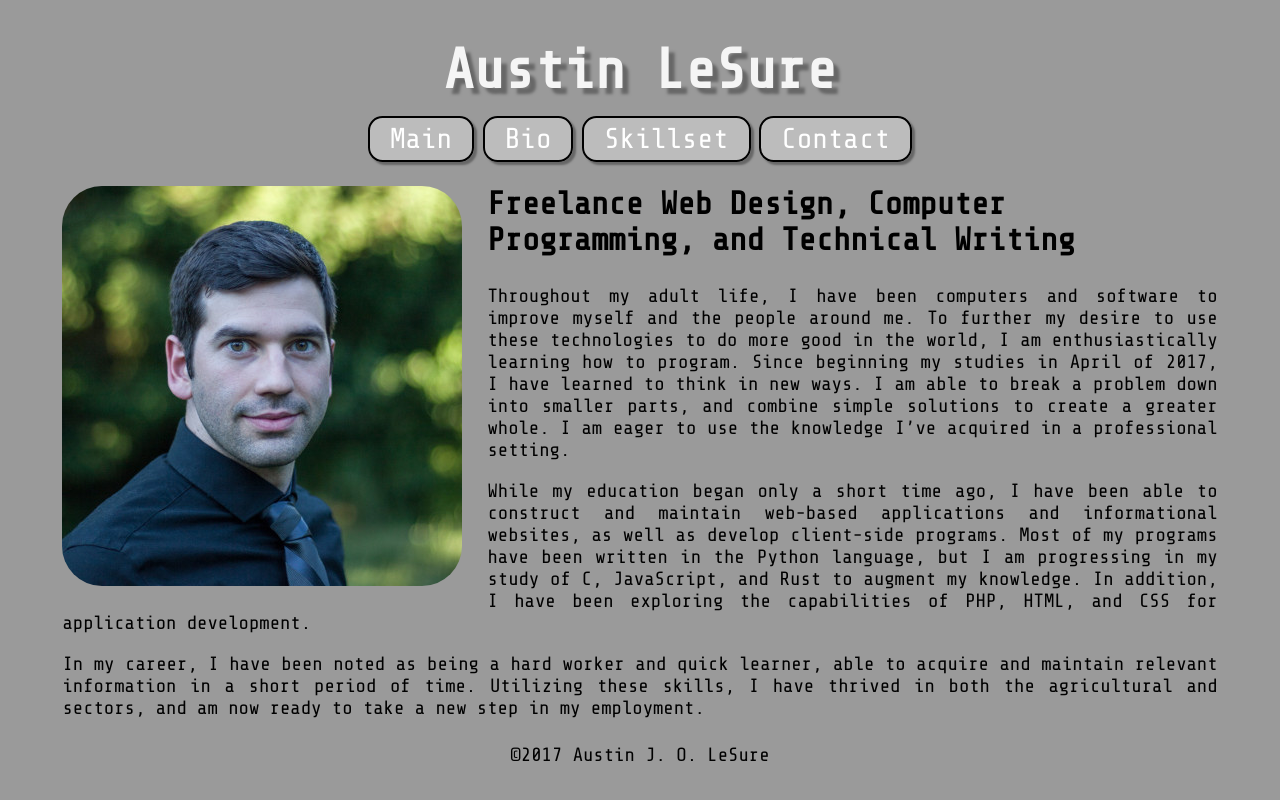
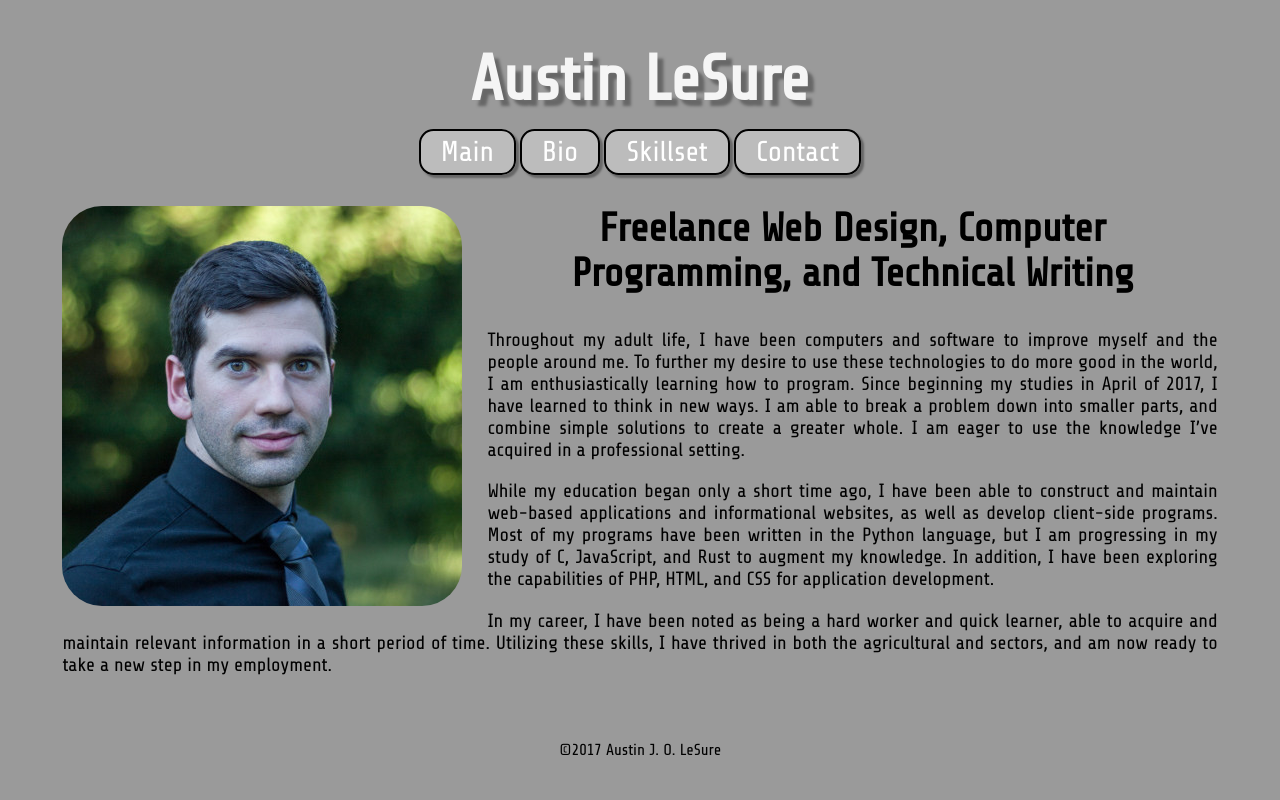
Before and after one commit to austinlesure/austinlesure.com, a Flask app: page / in a window 1280 px wide. Run offline with Flask 2, Linux system fonts and the light colour scheme.

Commit message:
added div.box, changed default font to sans-serif over monospace

```diff
--- a/static/style.css
+++ b/static/style.css
@@ -1,11 +1,12 @@
 
-@import 'https://fonts.googleapis.com/css?family=Share+Tech+Mono';
+@import url('https://fonts.googleapis.com/css?family=Share+Tech+Mono');
+@import url('https://fonts.googleapis.com/css?family=Share+Tech');
 html {
     position: relative;
     min-height: 100%;
 }
 body {
-	font-family: 'Share Tech Mono', monospace;
+	font-family: 'Share Tech', sans-serif;
 	background-color: #9a9a9a;
 	width: 95%;
 	margin: auto;
@@ -22,11 +23,15 @@
 	color: whitesmoke;
 	text-shadow: 6px 6px 3px #676767;
 	margin-bottom: 5px;
-	font-size: 3.5em;
+	font-size: 3em;
 	text-align: center;
 }
 h2 {
+	text-align: center;
 	font-size: 2em;
+}
+h3 {
+	font-size: 1.5em;
 }
 p {
 	text-align: justify;
@@ -52,12 +57,40 @@
 	border-radius: 2.5em;
 }
 footer p{
+	font-size: 1em;
+	text-align: center;
+}
+div.box {
+	margin: auto;
+	margin-bottom: 30px;
+	background-color: #ababab;
+	border: 2px black solid;
+	box-shadow: 3px 3px 2px #676767;
+	max-width: 400px;
+	text-align: center;
+}
+div.box h3 {
+	text-align: center;
+}
+div.box ul {
+	padding-left: 0px;
+	list-style: none;
+}
+
+p.center {
 	text-align: center;
 }
 @media (min-width: 600px) {
 	main {
 		margin: auto;
 		width: 95%;
+		max-width: 1200px;
+	}
+	h1 {
+		font-size: 4em;
+	}
+	h2 {
+		font-size: 2.5em;
 	}
 	nav ul {
 		text-align: center;
@@ -73,6 +106,7 @@
 	}
 	main img {
 		width: max-content;
+		max-width: 50%;
 		float: left;
 		margin-right: 25px;
 		margin-bottom: 5px;
```
